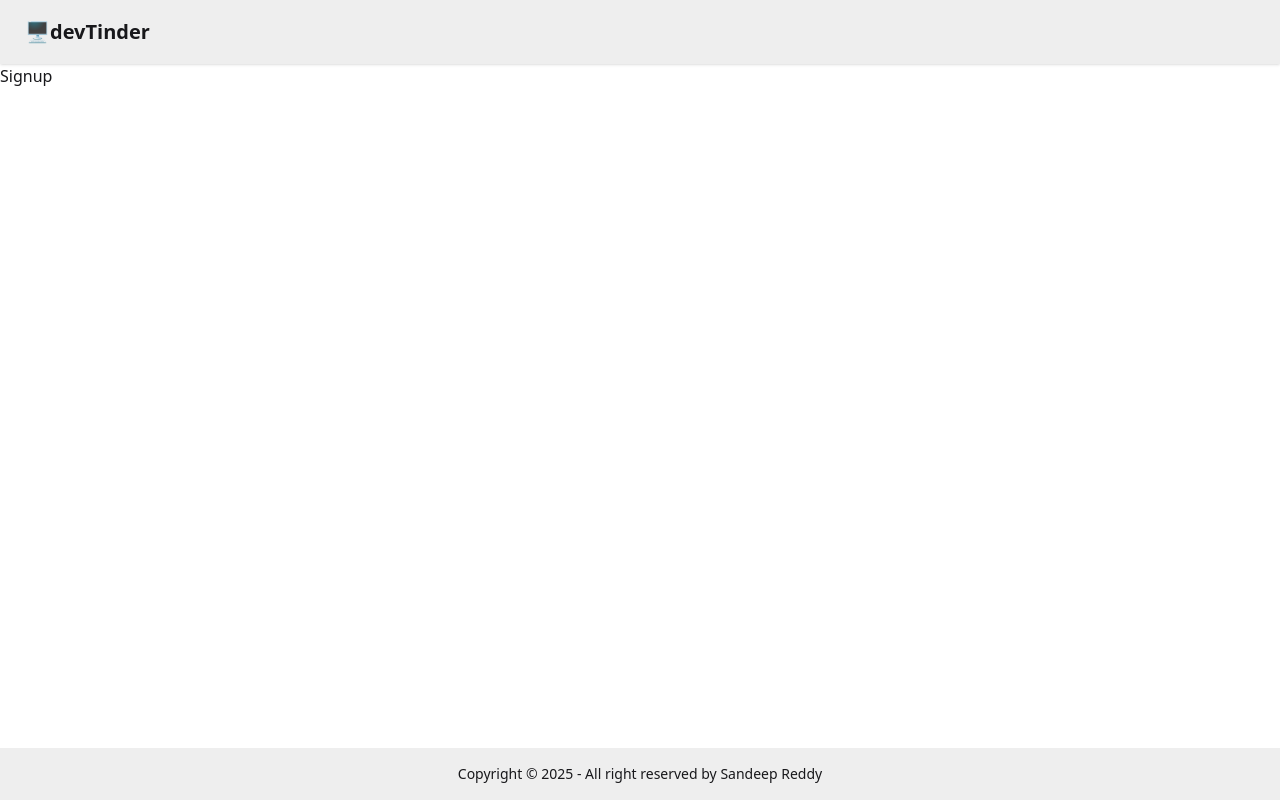
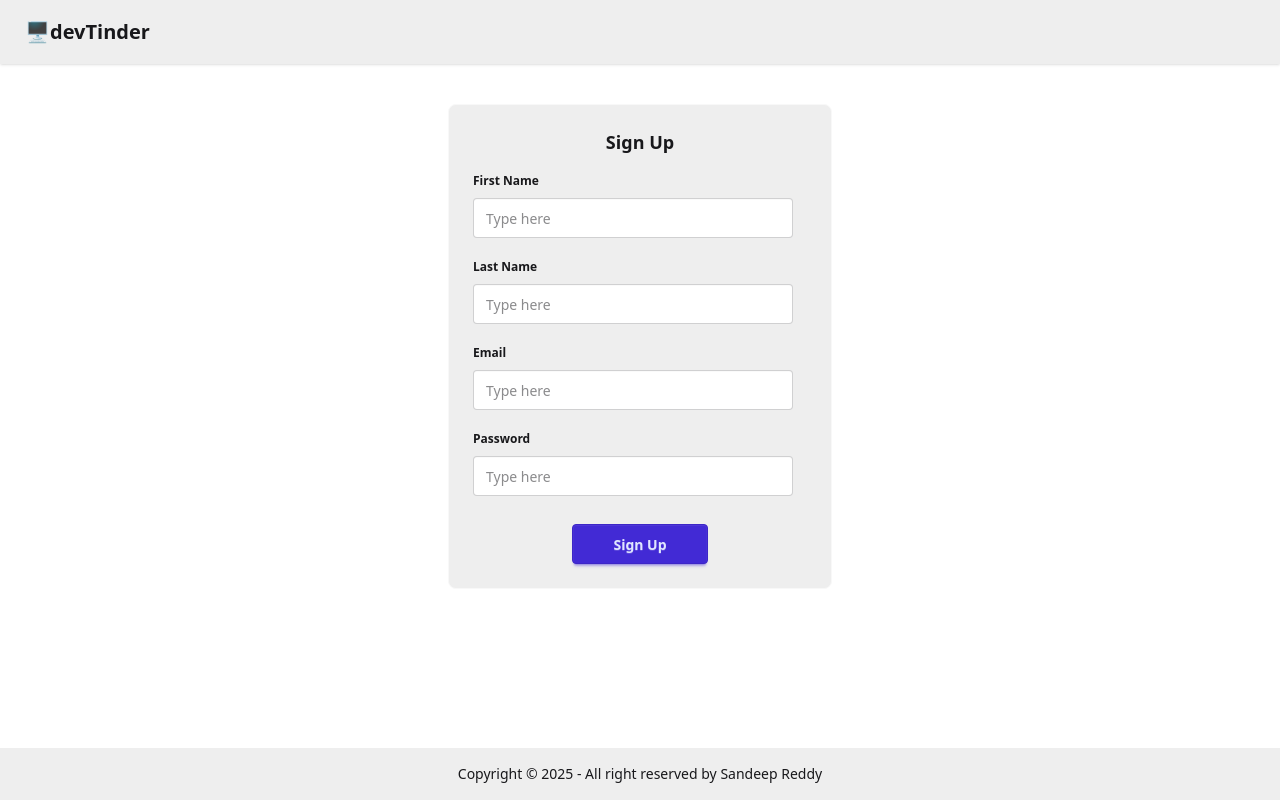
Before and after one commit to Sandeepreddy98/devTinder-web, a React (Vite) app: page /signup in a window 1280 px wide. Built offline with nearby package versions, Linux system fonts and the light colour scheme; no server answers.

Commit message:
[NEW] Singup functionality. Description: 1)Implemented Signup functionality. 2)Fixed bug in edit user.

```diff
--- a/src/components/Body.tsx
+++ b/src/components/Body.tsx
@@ -13,7 +13,7 @@ function Body() {
   const user = useSelector((store : any) => store.user)
 
   const fetchUser = async () =>{
-    if(window.location.pathname === '/login') return
+    if(window.location.pathname === '/login' || window.location.pathname === '/signup') return
     if(user) return
     try{
       const res = await axios.get(SERVER_URI+"/profile/view",{withCredentials: true})
--- a/src/components/EditUser.tsx
+++ b/src/components/EditUser.tsx
@@ -8,12 +8,12 @@ import { addUser } from "../utils/store/userSlice";
 function EditUser({ user }: any) {
   const { age, firstName, lastName, gender, photos, about } = user;
   const genders = ["male", "female", "others"];
-  const [updatedFirstName, setUpdatedFirstName] = useState(firstName);
-  const [updatedLastName, setUpdatedLastName] = useState(lastName);
-  const [updatedAge, setUpdatedAge] = useState(age);
-  const [updatedGender, setUpdatedGender] = useState(gender);
-  const [updatedPhotos, setUpdatedPhotos] = useState(photos);
-  const [updatedAbout, setUpdatedAbout] = useState(about);
+  const [updatedFirstName, setUpdatedFirstName] = useState(firstName || "");
+  const [updatedLastName, setUpdatedLastName] = useState(lastName || "");
+  const [updatedAge, setUpdatedAge] = useState(age || "");
+  const [updatedGender, setUpdatedGender] = useState(gender || "");
+  const [updatedPhotos, setUpdatedPhotos] = useState(photos || ['']);
+  const [updatedAbout, setUpdatedAbout] = useState(about || '');
   const dispatch = useDispatch()
 
   const updateProfile = async () => {
--- a/src/components/Login.tsx
+++ b/src/components/Login.tsx
@@ -9,7 +9,7 @@ function Login() {
   const [email, setEmail] = useState("");
   const [password, setPassword] = useState("");
   const dispatch = useDispatch();
-  const navigate = useNavigate()
+  const navigate = useNavigate();
 
   const login = async () => {
     try {
@@ -19,7 +19,7 @@ function Login() {
         { withCredentials: true }
       );
       dispatch(addUser(res.data.data));
-      return navigate('/')
+      return navigate("/");
     } catch (err) {
       console.error(err);
     }
@@ -39,7 +39,6 @@ function Login() {
               value={email}
               onChange={(e) => setEmail(e.target.value)}
             />
-            {/* <p className="fieldset-label">Optional</p> */}
           </fieldset>
           <fieldset className="fieldset">
             <legend className="fieldset-legend">Password</legend>
@@ -50,7 +49,6 @@ function Login() {
               value={password}
               onChange={(e) => setPassword(e.target.value)}
             />
-            {/* <p className="fieldset-label">Optional</p> */}
           </fieldset>
           <div className="card-actions justify-center mt-4">
             <button className="btn btn-primary px-10" onClick={login}>
--- a/src/components/NavBar.tsx
+++ b/src/components/NavBar.tsx
@@ -3,6 +3,7 @@ import { useDispatch, useSelector } from "react-redux";
 import { Link, useNavigate } from "react-router";
 import { SERVER_URI } from "../utils/constants-env";
 import { removeUser } from "../utils/store/userSlice";
+import { clearFeed } from "../utils/store/feedSlice";
 
 function NavBar() {
   const user = useSelector((store: any) => store.user);
@@ -13,6 +14,7 @@ function NavBar() {
     try {
       await axios.post(SERVER_URI + "/logout", {}, { withCredentials: true });
       dispatch(removeUser(null));
+      dispatch(clearFeed(null))
       return navigate("/login");
     } catch (err) {}
   };
--- a/src/components/Signup.tsx
+++ b/src/components/Signup.tsx
@@ -1,7 +1,97 @@
-function Signup(){
-    return(
-        <p>Signup</p>
-    )
+import { useState } from "react";
+import { useDispatch } from "react-redux";
+import { useNavigate } from "react-router";
+import { SERVER_URI } from "../utils/constants-env";
+import axios from "axios";
+import { addUser } from "../utils/store/userSlice";
+
+function Signup() {
+  const [firstName, setFirstName] = useState("");
+  const [lastName, setLastName] = useState("");
+  const [email, setEmail] = useState("");
+  const [password, setPassword] = useState("");
+  const dispatch = useDispatch();
+  const navigate = useNavigate();
+
+  const login = async () => {
+    try {
+      const res = await axios.post(
+        SERVER_URI + "/login",
+        { emailId: email, password: password },
+        { withCredentials: true }
+      );
+      dispatch(addUser(res.data.data));
+      return navigate("/profile");
+    } catch (err) {
+      console.error(err);
+    }
+  };
+
+  const signUp = async () => {
+    try {
+      await axios.post(
+        SERVER_URI + "/signup",
+        { firstName, lastName, emailId: email, password },
+        { withCredentials: true }
+      );
+      login();
+    } catch (error) {}
+  };
+
+  return (
+    <div className="flex justify-center items-center">
+      <div className="card card-border bg-base-300 w-96 mt-10">
+        <div className="card-body">
+          <h2 className="card-title justify-center">Sign Up</h2>
+          <fieldset className="fieldset">
+            <legend className="fieldset-legend">First Name</legend>
+            <input
+              type="text"
+              className="input"
+              placeholder="Type here"
+              value={firstName}
+              onChange={(e) => setFirstName(e.target.value)}
+            />
+          </fieldset>
+          <fieldset className="fieldset">
+            <legend className="fieldset-legend">Last Name</legend>
+            <input
+              type="text"
+              className="input"
+              placeholder="Type here"
+              value={lastName}
+              onChange={(e) => setLastName(e.target.value)}
+            />
+          </fieldset>
+          <fieldset className="fieldset">
+            <legend className="fieldset-legend">Email</legend>
+            <input
+              type="text"
+              className="input"
+              placeholder="Type here"
+              value={email}
+              onChange={(e) => setEmail(e.target.value)}
+            />
+          </fieldset>
+          <fieldset className="fieldset">
+            <legend className="fieldset-legend">Password</legend>
+            <input
+              type="password"
+              className="input"
+              placeholder="Type here"
+              value={password}
+              onChange={(e) => setPassword(e.target.value)}
+            />
+          </fieldset>
+          <div className="card-actions justify-center mt-4">
+            <button className="btn btn-primary px-10" onClick={signUp}>
+              Sign Up
+            </button>
+          </div>
+        </div>
+      </div>
+    </div>
+  );
 }
 
-export default Signup
+export default Signup;
```
